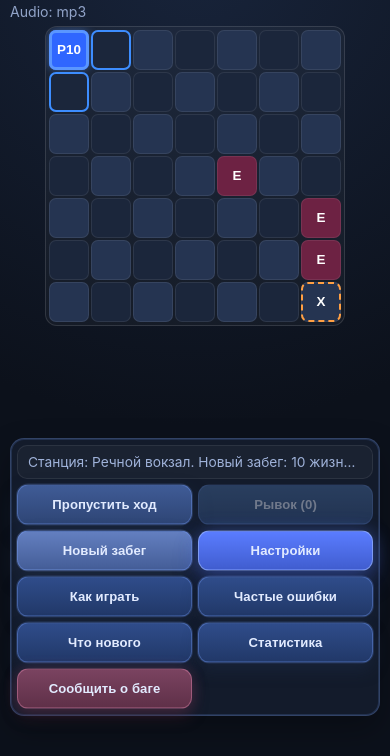
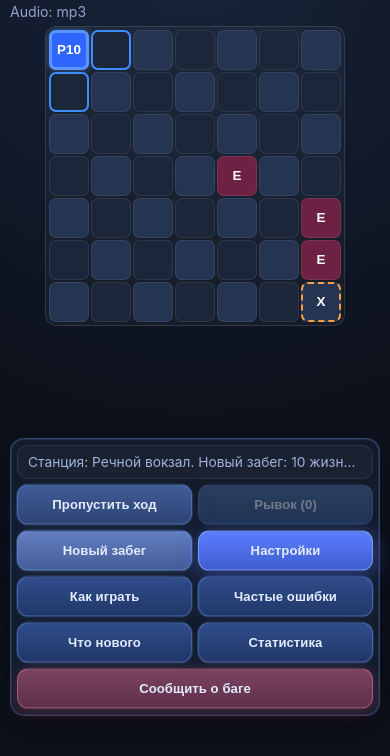
Before and after one commit to beaver20007/metro-relic-ios, a website: page web/index.html in a window 390 px wide. Both pictures are taken after a click on the button "Начать забег". Shown: the part 52-808 px from the top of the page. Drawn offline with Linux system fonts and the light colour scheme; no server answers.

Commit message:
fix(ui): кнопка «Сообщить о баге» на всю ширину сетки
Mobile overrides had forced grid-column:auto on report bug, undoing full-row span.
Bump assetVersion.

Made-with: Cursor

```diff
--- a/docs/styles.css
+++ b/docs/styles.css
@@ -736,9 +736,13 @@ label {
   transform: translateY(-0.5px);
 }
 
-#settingsBtn,
+#settingsBtn {
+  grid-column: auto !important;
+  width: 100% !important;
+}
+
 #reportBugBtn {
-  grid-column: auto !important;
+  grid-column: 1 / -1 !important;
   width: 100% !important;
 }
 
@@ -749,9 +753,14 @@ label {
     gap: 6px !important;
   }
 
-  #settingsBtn,
+  #settingsBtn {
+    grid-column: auto !important;
+    width: 100% !important;
+    display: block !important;
+  }
+
   #reportBugBtn {
-    grid-column: auto !important;
+    grid-column: 1 / -1 !important;
     width: 100% !important;
     display: block !important;
   }
@@ -849,7 +858,7 @@ label {
   }
 
   #reportBugBtn {
-    grid-column: auto;
+    grid-column: 1 / -1;
   }
 }
 
@@ -864,10 +873,15 @@ label {
     grid-template-columns: 1fr 1fr;
   }
 
-  #settingsBtn,
-  #reportBugBtn {
+  #settingsBtn {
     grid-column: auto;
     width: 100%;
     display: block;
   }
+
+  #reportBugBtn {
+    grid-column: 1 / -1;
+    width: 100%;
+    display: block;
+  }
 }
--- a/package.json
+++ b/package.json
@@ -1,7 +1,7 @@
 {
   "name": "metro-relic-ios-bootstrap",
   "version": "1.0.0",
-  "assetVersion": "20260401-2",
+  "assetVersion": "20260401-3",
   "private": true,
   "description": "Offline turn-based roguelite prototype ready for iOS wrapping via Capacitor.",
   "engines": {
--- a/web/index.html
+++ b/web/index.html
@@ -4,7 +4,7 @@
     <meta charset="UTF-8" />
     <meta name="viewport" content="width=device-width, initial-scale=1.0, viewport-fit=cover" />
     <title>Metro Relic</title>
-    <link rel="stylesheet" href="./styles.css?v=20260401-2" />
+    <link rel="stylesheet" href="./styles.css?v=20260401-3" />
   </head>
   <body>
     <div id="splashScreen" class="splash">
@@ -66,10 +66,10 @@
       </div>
     </div>
 
-    <script src="./game-config.js?v=20260401-2"></script>
-    <script src="./locale-bundles.js?v=20260401-2"></script>
-    <script src="./pure-grid.js?v=20260401-2"></script>
-    <script src="./victory-sfx-presets.js?v=20260401-2"></script>
-    <script src="./game.js?v=20260401-2"></script>
+    <script src="./game-config.js?v=20260401-3"></script>
+    <script src="./locale-bundles.js?v=20260401-3"></script>
+    <script src="./pure-grid.js?v=20260401-3"></script>
+    <script src="./victory-sfx-presets.js?v=20260401-3"></script>
+    <script src="./game.js?v=20260401-3"></script>
   </body>
 </html>
--- a/web/styles.css
+++ b/web/styles.css
@@ -736,9 +736,13 @@ label {
   transform: translateY(-0.5px);
 }
 
-#settingsBtn,
+#settingsBtn {
+  grid-column: auto !important;
+  width: 100% !important;
+}
+
 #reportBugBtn {
-  grid-column: auto !important;
+  grid-column: 1 / -1 !important;
   width: 100% !important;
 }
 
@@ -749,9 +753,14 @@ label {
     gap: 6px !important;
   }
 
-  #settingsBtn,
+  #settingsBtn {
+    grid-column: auto !important;
+    width: 100% !important;
+    display: block !important;
+  }
+
   #reportBugBtn {
-    grid-column: auto !important;
+    grid-column: 1 / -1 !important;
     width: 100% !important;
     display: block !important;
   }
@@ -849,7 +858,7 @@ label {
   }
 
   #reportBugBtn {
-    grid-column: auto;
+    grid-column: 1 / -1;
   }
 }
 
@@ -864,10 +873,15 @@ label {
     grid-template-columns: 1fr 1fr;
   }
 
-  #settingsBtn,
-  #reportBugBtn {
+  #settingsBtn {
     grid-column: auto;
     width: 100%;
     display: block;
   }
+
+  #reportBugBtn {
+    grid-column: 1 / -1;
+    width: 100%;
+    display: block;
+  }
 }
```
Also changed, not shown: docs/index.html (+6 -6 lines).
